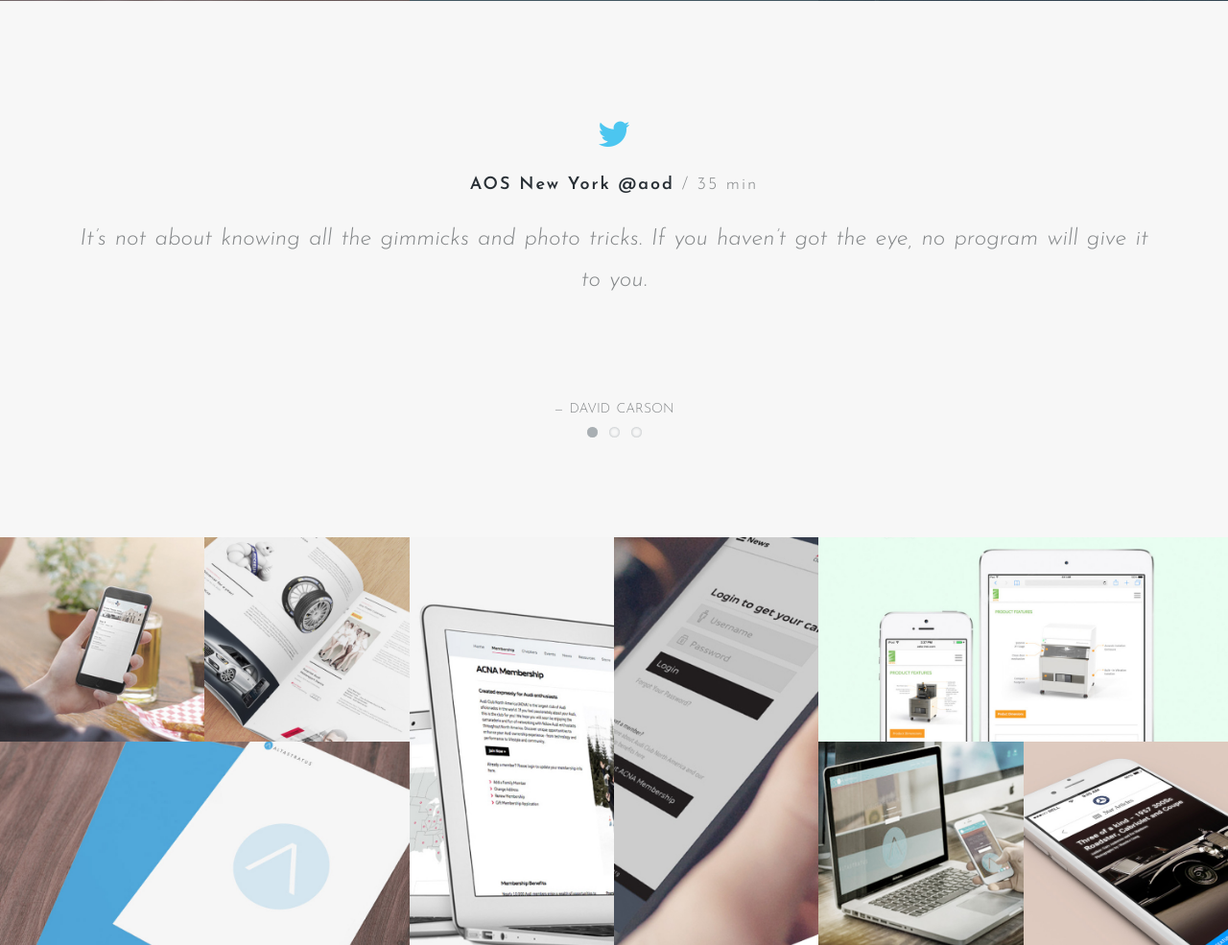
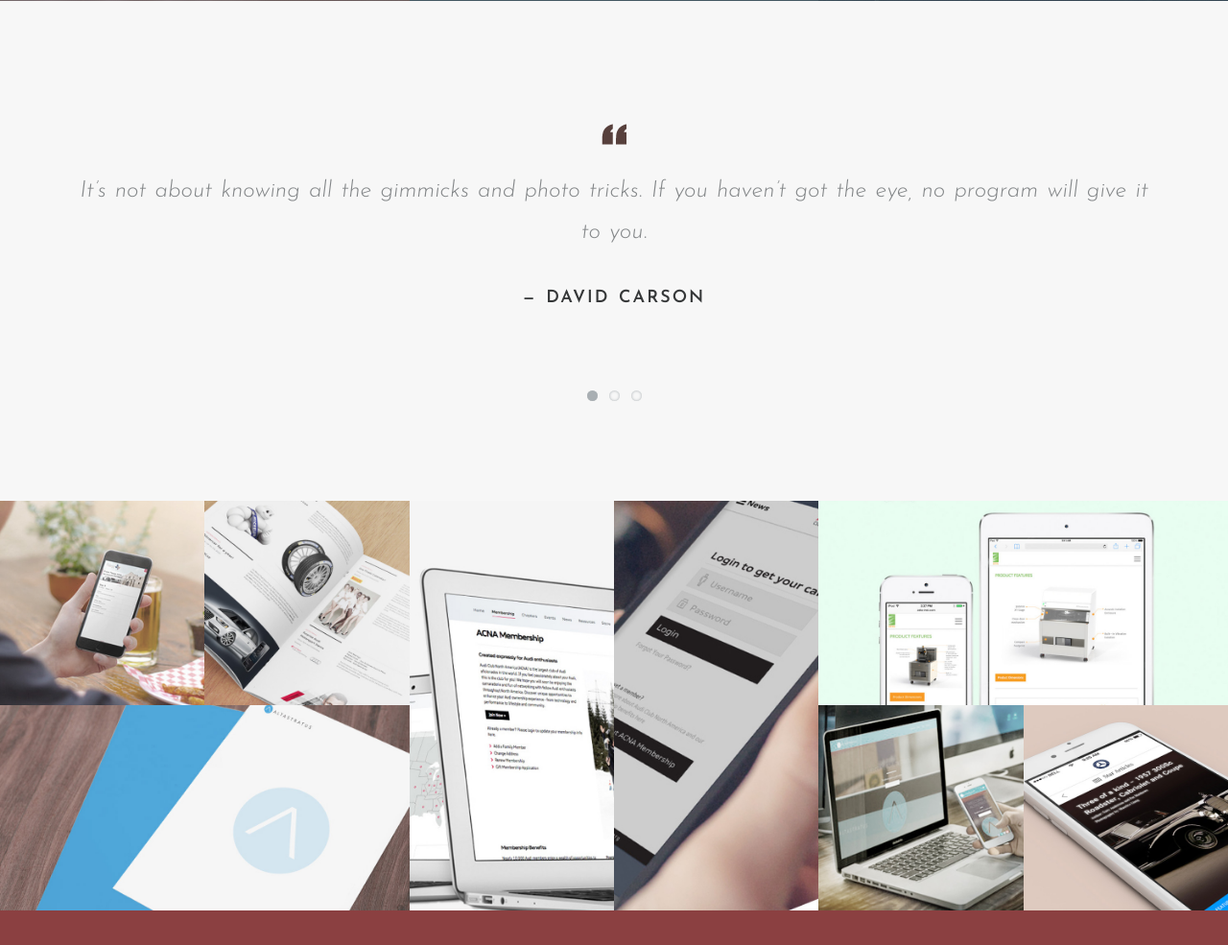
Before and after one commit to rowenadinata/rowenadinata.github.io, a PHP site: page / in a window 1280 px wide. Shown: the part 2904-3889 px from the top of the page at 96% size. Run offline with PHP 8.4, Linux system fonts and the light colour scheme; some libraries are stand-ins or nearby versions.

Commit message:
added march 29

```diff
--- a/css/styles.css
+++ b/css/styles.css
@@ -182,8 +182,8 @@
 .no-svg h2.mech { background: url(../img/mech-icon.png); }
 h2.front-frame { text-align: center; text-transform: uppercase; color: #353738; letter-spacing: 2px; font-size: 18px; font-weight: 600; background: url(../img/front-icon.svg) no-repeat top center; padding-top: 65px; margin-top: 70px; }
 .no-svg h2.front-frame { background: url(../img/front-icon.png); }
-h2.twitter-post-username { color: #353738; letter-spacing: 2px; font-size: 18px; font-weight: 600; margin-top: 30px; }
-h2.twitter-post-username span { color: #848789; font-weight: 300; }
+p.quote-person { color: #353738; letter-spacing: 2px; font-size: 18px; font-weight: 600; margin-top: 30px; margin-bottom: 100px }
+p.quote-person span { color: #848789; font-weight: 300; }
 h2.logo-header { text-align: center; color: #848789; letter-spacing: 1px; font-size: 24px; font-weight: 300; background: url(../img/main-logo.svg) no-repeat top center; padding-top: 120px; margin: 70px 0 40px 0; font-style: italic; }
 .no-svg h2.logo-header { background-image: url(../img/main-logo.png); }
 /* ==========================================================================
@@ -230,8 +230,8 @@
 .logo-2 { width: 300px; height: 193px; background: url(../img/vintage-logo.png); position: absolute; left: 50%; top: 50%; margin-top: -100px; margin-left: -150px; }
 .logo-3 { width: 300px; height: 193px; background: url(../img/bicycles-sml-logo.png); position: absolute; left: 50%; top: 50%; margin-left: -151px; margin-top: -74px; }
 .flex-container { background-color: #f7f7f7; padding: 125px 0 35px; text-align: center; }
-.flex-twitter-icon { width: 32px; height: 27px; background: url(../img/twitter-bird.png) no-repeat center center; margin: 0 auto; }
-p.twitter-post { color: #848789; font-size: 24px; font-style: italic; font-weight: 300; margin-bottom: 100px; }
+.flex-quote-icon { width: 32px; height: 27px; background: url(../img/twitter-bird.png) no-repeat center center; margin: 0 auto; }
+p.quote-post { color: #848789; font-size: 24px; font-style: italic; font-weight: 300; }
 .left-box-1 { width: 50%; float: left; }
 .left-box-2 { width: 50%; float: right; }
 .left-box-btm { width: 100%; }
--- a/index.html
+++ b/index.html
@@ -121,25 +121,18 @@
 						<div class="flexslider">
 							<ul class="slides">
 								<li>
-									<div class="flex-twitter-icon"></div>
-									<h2 class="twitter-post-username">
-									<a href="#">AOS New York @aod</a> <span>/ 35 min</span>
-									</h2>
-									<p class="twitter-post">It’s not about knowing all the gimmicks and photo tricks. If you haven’t got the eye, no program will give it to you.<p>— DAVID CARSON</p></p>
+									<div class="flex-quote-icon"></div>
+									<p class="quote-post">It’s not about knowing all the gimmicks and photo tricks. If you haven’t got the eye, no program will give it to you.<p class="quote-person">— DAVID CARSON</p></p>
 
 								</li>
 								<li>
-									<div class="flex-twitter-icon"></div>
-									<h2 class="twitter-post-username">
-									<a href="#">— NICHOLAS BURROUGHS</a>
-									</h2>
-									<p class="twitter-post">Minimalism is not a lack of something. It’s simply the perfect amount of something.<p>— NICHOLAS BURROUGHS</p> </p>
+									<div class="flex-quote-icon"></div>
+									<p class="quote-post">Minimalism is not a lack of something. It’s simply the perfect amount of something.<p class="quote-person">— NICHOLAS BURROUGHS</p> </p>
 								</li>
 								<li>
-									<div class="flex-twitter-icon"></div>
-									<h2 class="twitter-post-username">
-									<p class="twitter-post">Make it simple. Make it memorable. Make it inviting to look at. Make it fun to read.</p>
-									<p>— LEO BURNETT	</p>
+									<div class="flex-quote-icon"></div>
+									<p class="quote-post">Make it simple. Make it memorable. Make it inviting to look at. Make it fun to read.</p>
+									<p class="quote-person">— LEO BURNETT	</p>
 									</h2>
 
 								</li>
@@ -384,7 +377,7 @@
 			<div class="container-fluid">
 				<div class="row">
 					<div class="col-md-4 col-md-offset-4">
-						<a href="pdf/1.pdf" target="_blank" class="shop-btn">Grab my resume</a>
+						<a href="pdf/resume.pdf" target="_blank" class="shop-btn">Grab my resume</a>
 					</div>
 				</div>
 			</div>
```
Also changed, not shown: img/twitter-bird.png, 1 other file.
